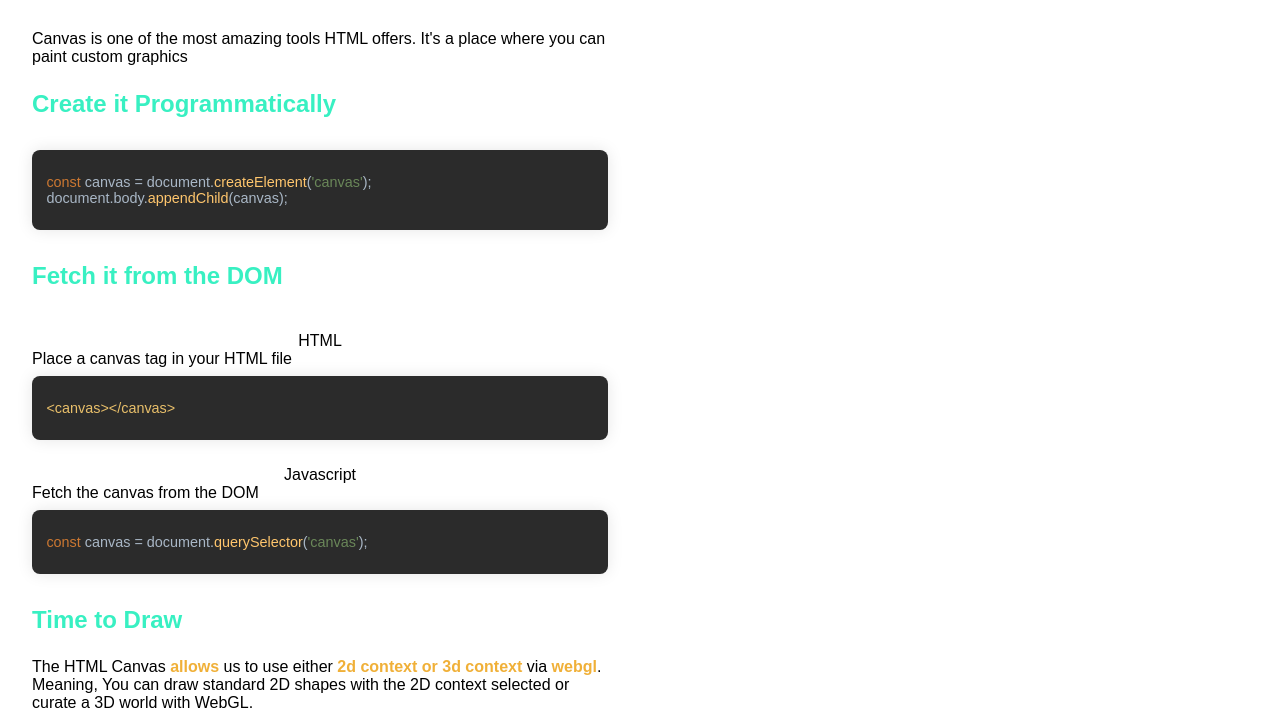
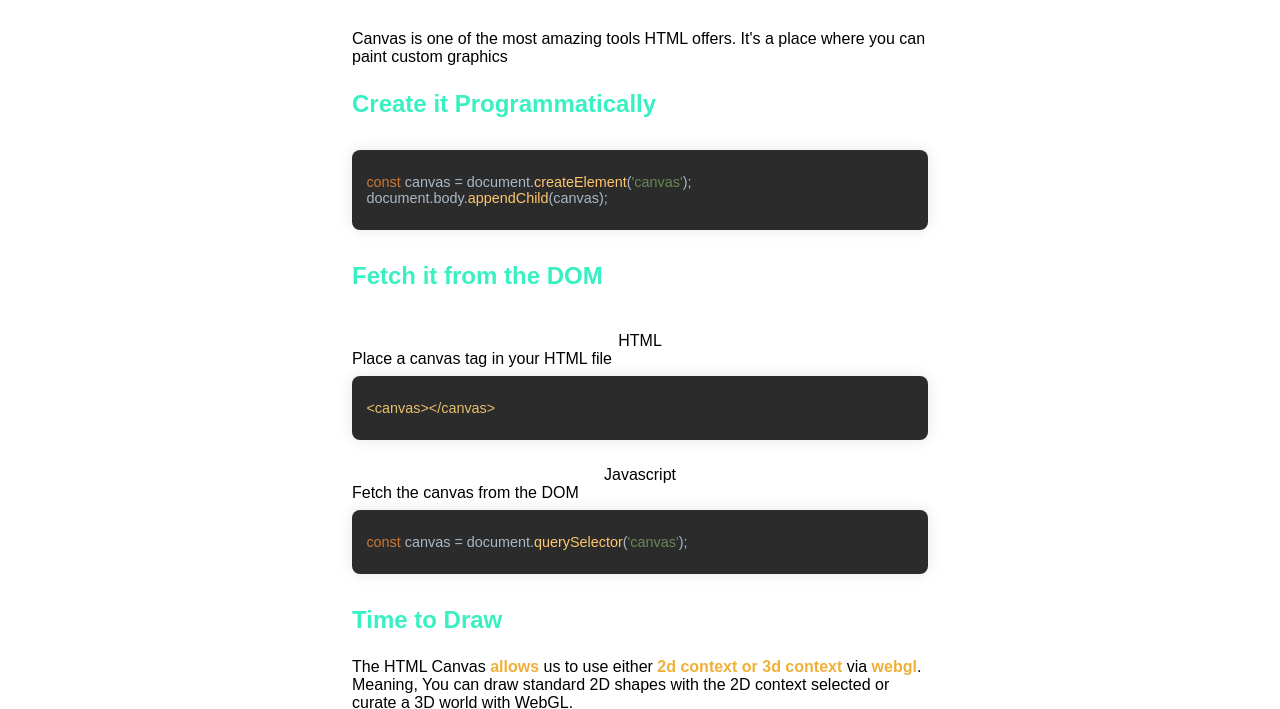
Before and after one commit to yashweblife/complex, a website built with Vite: page canvas.html in a window 1280 px wide. Shown: the part 104-813 px from the top of the page. Built offline with nearby package versions, Linux system fonts and the light colour scheme.

Commit message:
new base style

```diff
--- a/src/styles/canvas.scss
+++ b/src/styles/canvas.scss
@@ -9,6 +9,12 @@
 
 //media for desktop apps
 @media (min-width: 768px){
+    body{
+        width:100%;
+        display: flex;
+        align-items: center;
+        flex-direction: column;
+    }header{width: 100% ;}
     .hero{
         padding:2em;
         display: flex;
```
